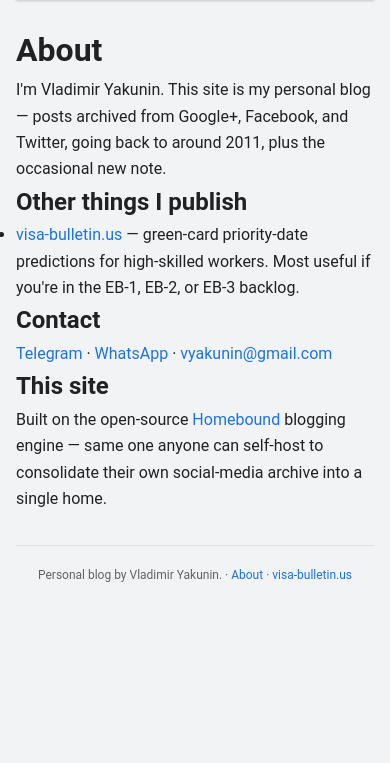
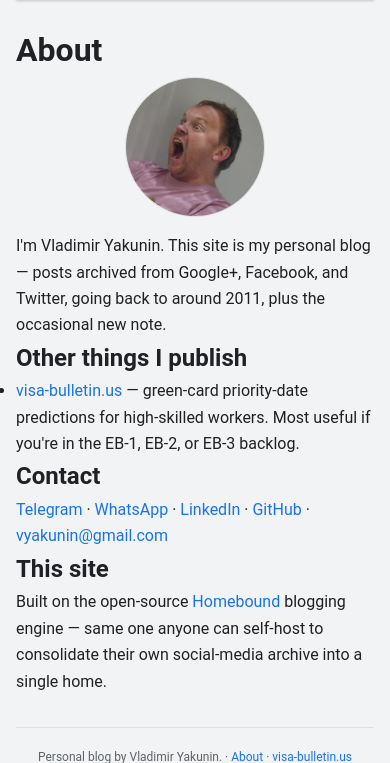
Before and after one commit to vyakunin/homebound, a Django app: page /about/ in a window 390 px wide. Shown: the part 107-870 px from the top of the page. Before the commit the page ends 689 px from the top, so only its background shows below. Run offline with Django 5.2, Linux system fonts and the light colour scheme; some libraries are stand-ins or nearby versions.

Commit message:
about: add LinkedIn headshot + LinkedIn/GitHub rel=me links
Round 160x160 photo (from LinkedIn, 400x400 source) floats right on
desktop, stacks above the text under 480px. LinkedIn + GitHub join
the existing Telegram/WhatsApp/email contact line with rel=me for
IndieWeb verification.

```diff
--- a/static/css/style.css
+++ b/static/css/style.css
@@ -1553,6 +1553,27 @@ article {
   transform: scale(1.08);
 }
 
+/* ── About page photo ─────────────────────────────────────── */
+.about-photo {
+  float: right;
+  margin: 0 0 1rem 1.25rem;
+  width: 160px;
+  height: 160px;
+  border-radius: 50%;
+  object-fit: cover;
+  border: 1px solid var(--border, #ddd);
+}
+
+@media (max-width: 480px) {
+  .about-photo {
+    float: none;
+    display: block;
+    margin: 0 auto 1rem;
+    width: 140px;
+    height: 140px;
+  }
+}
+
 /* ── Responsive additions ────────────────────────────────── */
 @media (max-width: 600px) {
   .nav-search__input { width: 90px; }
--- a/templates/blog/about.html
+++ b/templates/blog/about.html
@@ -4,9 +4,13 @@
 {% block meta_description %}About Vladimir Yakunin — personal blog, visa-bulletin.us, and the Ask Vladimir bot.{% endblock %}
 {% block og_description %}About Vladimir Yakunin — personal blog, visa-bulletin.us, and the Ask Vladimir bot.{% endblock %}
 
+{% load static %}
 {% block content %}
 <div class="about-page">
   <h1>About</h1>
+
+  <img src="{% static 'img/about/vladimir.jpg' %}" alt="Vladimir Yakunin"
+       class="about-photo" width="160" height="160" loading="lazy">
 
   <p>
     I'm Vladimir Yakunin. This site is my personal blog — posts archived from
@@ -34,6 +38,8 @@
   <p>
     {% if bot_telegram_url %}<a href="{{ bot_telegram_url }}" rel="me">Telegram</a> · {% endif %}
     {% if bot_whatsapp_url %}<a href="{{ bot_whatsapp_url }}" rel="me">WhatsApp</a> · {% endif %}
+    <a href="https://www.linkedin.com/in/vladimir-yakunin-3685a42b/" rel="me">LinkedIn</a> ·
+    <a href="https://github.com/vyakunin" rel="me">GitHub</a> ·
     <a href="mailto:vyakunin@gmail.com">vyakunin@gmail.com</a>
   </p>
 
```
Also changed, not shown: static/img/about/vladimir.jpg (added).
